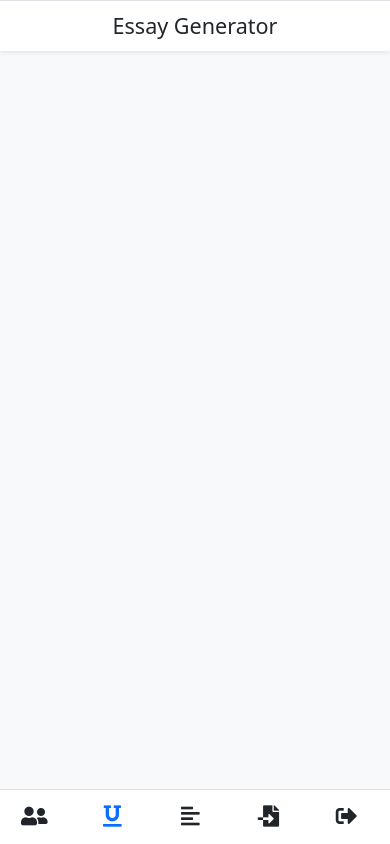
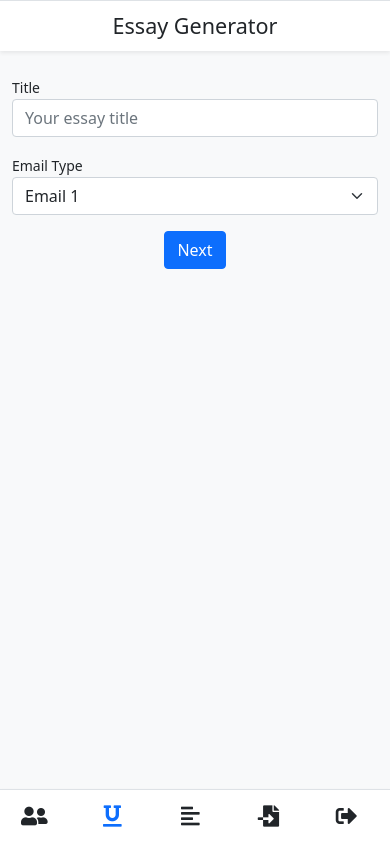
Before and after one commit to ad4mny/essay-generator-cordova, a website: page www/vocabulary.html in a window 390 px wide. Drawn offline with Linux system fonts and the light colour scheme; some packages are replaced by stand-ins of ours.

Commit message:
added essay title submission

```diff
--- a/www/ajax/vocabulary.js
+++ b/www/ajax/vocabulary.js
@@ -0,0 +1,37 @@
+var submitTitle = function () {
+
+    var title = $("#title").val();
+    var email = $("#email").val();
+
+    $.ajax({
+        type: "POST",
+        url: webURL + "api/submit_title",
+        data: {
+            userid: token.id,
+            title: title,
+            email: email
+        },
+        dataType: 'JSON',
+        beforeSend: function () {
+            $('#load_gif').show();
+        },
+        success: function (data) {
+            if (data != false) {
+                location.replace('submission.html');
+            } else {
+                alert('Failed to submit email title, try again later.');
+            }
+        },
+        error: function () {
+            $('#info_box').append('<div class="row">' +
+                '<div class="col">' +
+                '<p class="my-3 text-muted">Internal server error, please reload.</p>' +
+                '</div>' +
+                '</div>');
+        },
+        complete: function () {
+            $('#load_gif').hide();
+        }
+    });
+
+};
--- a/www/vocabulary.html
+++ b/www/vocabulary.html
@@ -50,7 +50,28 @@
 
     <!-- Content  -->
     <div class="container py-4">
-
+        <div class="row g-3 ">
+            <div class="col-12">
+                <small>Title</small>
+                <input type="text" class="form-control" id="title" placeholder="Your essay title" required>
+            </div>
+            <div class="col-12">
+                <small>Email Type</small>
+                <select class="form-select" id="email" required>
+                    <option value="1">Email 1</option>
+                    <option value="2">Email 2</option>
+                    <option value="3">Email 3</option>
+                    <option value="4">Email 4</option>
+                    <option value="5">Email 5</option>
+                </select>
+            </div>
+            <div class="col-12 text-center">
+                <button type="button" class="btn btn-primary" onclick="submitTitle()">Next</button>
+            </div>
+            <div class="col-auto" id="info_box">
+                <!-- Error information  -->
+            </div>
+        </div>
     </div>
 
     <div class="row">
```
